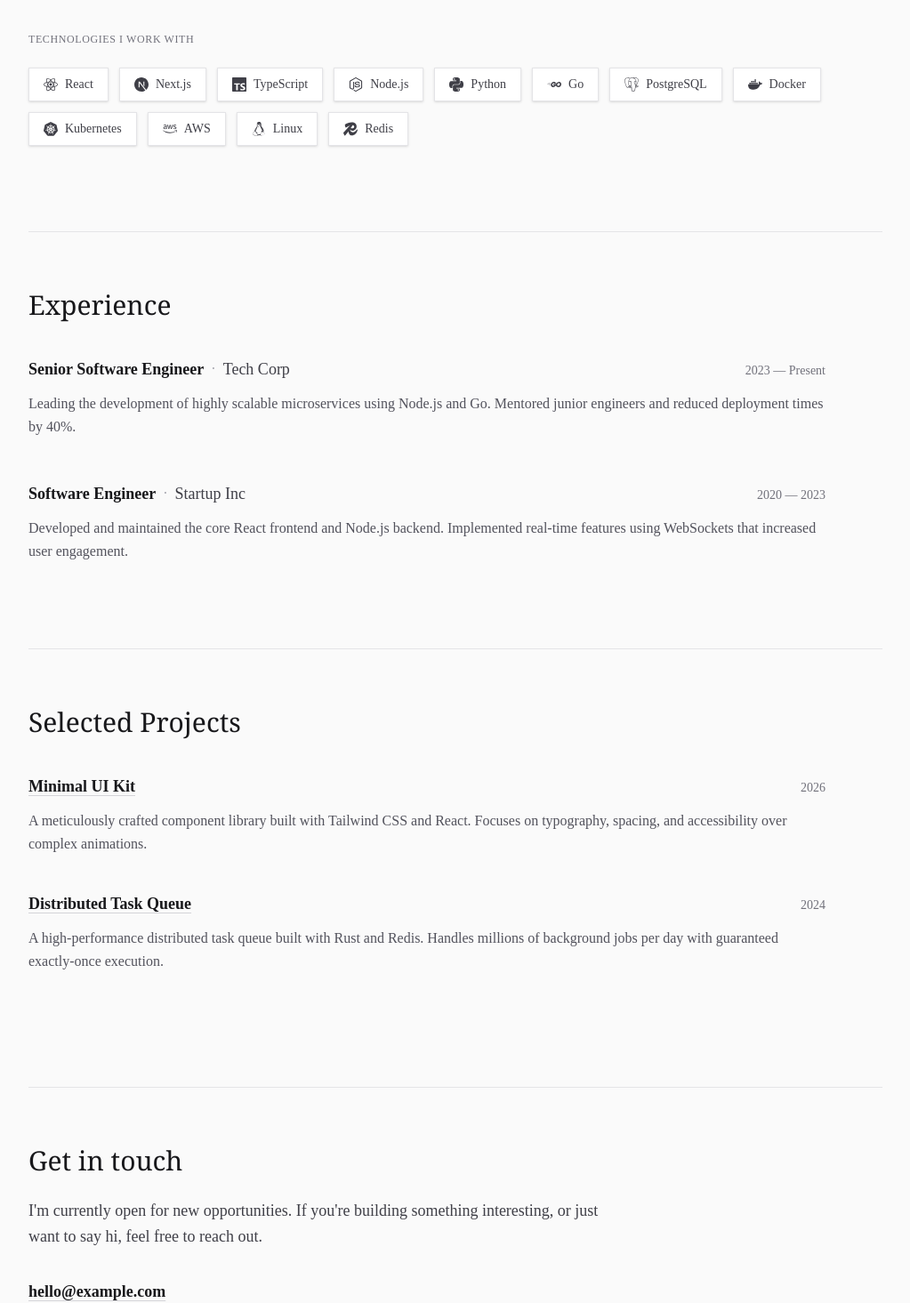
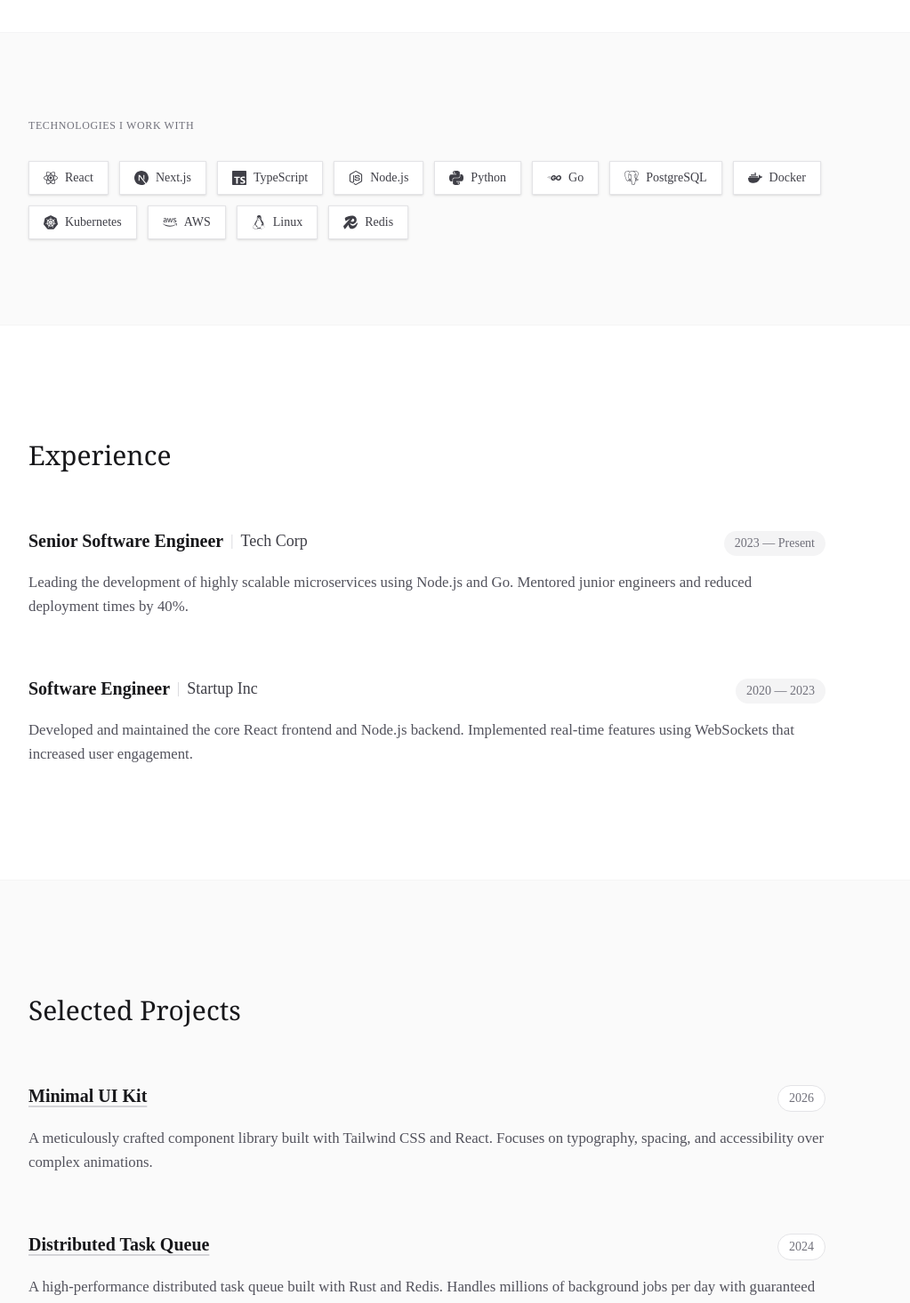
Before and after one commit to Ali-Razahaider/portfolio, a Next.js app: page / in a window 1280 px wide. Shown: the part 920-2385 px from the top of the page at 89% size, without its empty margins (128-1151 px from the left). Built offline with nearby package versions, Linux system fonts and the light colour scheme.

Commit message:
improve ui

```diff
--- a/src/app/layout.tsx
+++ b/src/app/layout.tsx
@@ -31,9 +31,9 @@
 }>) {
   return (
     <html lang="en" className={`${inter.variable} ${lora.variable} ${jetbrainsMono.variable} antialiased scroll-smooth`}>
-      <body className="min-h-screen bg-[#FAFAFA] text-[#333333] flex flex-col font-sans selection:bg-zinc-200 selection:text-black">
-        <div className="max-w-5xl mx-auto w-full px-8 flex flex-col min-h-screen">
-          <header className="flex items-center justify-between py-12 sticky top-0 bg-[#FAFAFA]/90 backdrop-blur-md z-50">
+      <body className="min-h-screen bg-white text-[#333333] flex flex-col font-sans selection:bg-zinc-200 selection:text-black">
+        <header className="w-full bg-white/90 backdrop-blur-md z-50 sticky top-0 border-b border-zinc-100">
+          <div className="max-w-5xl mx-auto w-full px-8 py-8 flex items-center justify-between">
             <Link href="/" className="text-zinc-900 font-serif text-xl font-medium tracking-tight hover:text-black transition-colors">
               {portfolioData.personal.name}
             </Link>
@@ -42,18 +42,22 @@
               <Link href="#experience" className="hover:text-zinc-900 transition-colors">Experience</Link>
               <Link href="#projects" className="hover:text-zinc-900 transition-colors">Projects</Link>
             </nav>
-          </header>
-          <main className="flex-1">
-            {children}
-          </main>
-          <footer className="py-12 mt-20 border-t border-zinc-200 text-sm text-zinc-500 flex justify-between items-center">
+          </div>
+        </header>
+
+        <main className="flex-1 w-full">
+          {children}
+        </main>
+
+        <footer className="w-full border-t border-zinc-800 bg-zinc-950">
+          <div className="max-w-5xl mx-auto w-full px-8 py-12 flex justify-between items-center text-sm text-zinc-500">
             <p>© {new Date().getFullYear()} {portfolioData.personal.name}.</p>
             <div className="flex gap-6">
-              <a href={portfolioData.personal.links.github} target="_blank" rel="noopener noreferrer" className="hover:text-zinc-900 transition-colors">GitHub</a>
-              <a href={portfolioData.personal.links.linkedin} target="_blank" rel="noopener noreferrer" className="hover:text-zinc-900 transition-colors">LinkedIn</a>
+              <a href={portfolioData.personal.links.github} target="_blank" rel="noopener noreferrer" className="hover:text-white transition-colors">GitHub</a>
+              <a href={portfolioData.personal.links.linkedin} target="_blank" rel="noopener noreferrer" className="hover:text-white transition-colors">LinkedIn</a>
             </div>
-          </footer>
-        </div>
+          </div>
+        </footer>
       </body>
     </html>
   );
--- a/src/app/page.tsx
+++ b/src/app/page.tsx
@@ -11,9 +11,10 @@
 
 export default function Home() {
   return (
-    <div className="flex flex-col gap-24 pb-24 pt-16">
+    <div className="flex flex-col">
       {/* Hero Section */}
-      <section id="about" className="flex flex-col scroll-mt-32">
+      <section id="about" className="w-full bg-white py-24 sm:py-32 scroll-mt-20">
+        <div className="max-w-5xl mx-auto w-full px-8 flex flex-col">
           <div className="font-mono text-xs text-zinc-500 tracking-wider uppercase mb-8">
             {portfolioData.personal.tagline}
           </div>
@@ -27,10 +28,12 @@
               <p key={index}>{paragraph}</p>
             ))}
           </div>
+        </div>
       </section>
 
       {/* Technologies Section */}
-      <section className="flex flex-col gap-6 scroll-mt-32 border-t border-zinc-200 pt-16">
+      <section className="w-full bg-zinc-50 py-24 border-y border-zinc-100 scroll-mt-20">
+        <div className="max-w-5xl mx-auto w-full px-8 flex flex-col gap-8">
           <h3 className="font-mono text-xs text-zinc-500 tracking-wider uppercase">
             Technologies I work with
           </h3>
@@ -38,67 +41,74 @@
             {portfolioData.technologies.map((tech, i) => (
               <div
                 key={i}
-              className="flex items-center gap-2 px-4 py-2 bg-white border border-zinc-200 text-zinc-700 text-sm font-medium shadow-sm"
+                className="flex items-center gap-2 px-4 py-2 bg-white border border-zinc-200 text-zinc-700 text-sm font-medium shadow-sm hover:border-zinc-300 transition-colors"
               >
                 <TechIcon iconName={tech.icon} />
                 <span>{tech.name}</span>
               </div>
             ))}
           </div>
+        </div>
       </section>
 
       {/* Experience Section */}
-      <section id="experience" className="flex flex-col gap-10 scroll-mt-32 border-t border-zinc-200 pt-16">
+      <section id="experience" className="w-full bg-white py-24 sm:py-32 scroll-mt-20">
+        <div className="max-w-5xl mx-auto w-full px-8 flex flex-col gap-16">
           <h2 className="font-serif text-3xl text-zinc-900">Experience</h2>
-        <div className="flex flex-col gap-12 max-w-4xl">
+          <div className="flex flex-col gap-16 max-w-4xl">
             {portfolioData.experience.map((job) => (
-            <div key={job.id} className="flex flex-col gap-3">
+              <div key={job.id} className="flex flex-col gap-4">
                 <div className="flex flex-col sm:flex-row sm:items-baseline sm:justify-between gap-2 sm:gap-4">
                   <div className="flex items-center gap-2 flex-wrap">
-                  <h3 className="text-zinc-900 font-semibold text-lg">{job.role}</h3>
-                  <span className="text-zinc-400 hidden sm:inline">·</span>
+                    <h3 className="text-zinc-900 font-semibold text-xl">{job.role}</h3>
+                    <span className="text-zinc-300 hidden sm:inline">|</span>
                     <span className="text-zinc-700 text-lg">{job.company}</span>
                   </div>
-                <span className="text-sm text-zinc-500 font-mono whitespace-nowrap">{job.date}</span>
+                  <span className="text-sm text-zinc-500 font-mono whitespace-nowrap bg-zinc-100 px-3 py-1 rounded-full">{job.date}</span>
                 </div>
-              <p className="text-zinc-600 text-base leading-relaxed">
+                <p className="text-zinc-600 text-[1.05rem] leading-relaxed">
                   {job.description}
                 </p>
               </div>
             ))}
           </div>
+        </div>
       </section>
 
       {/* Selected Projects */}
-      <section id="projects" className="flex flex-col gap-10 scroll-mt-32 border-t border-zinc-200 pt-16">
+      <section id="projects" className="w-full bg-zinc-50 py-24 sm:py-32 border-y border-zinc-100 scroll-mt-20">
+        <div className="max-w-5xl mx-auto w-full px-8 flex flex-col gap-16">
           <h2 className="font-serif text-3xl text-zinc-900">Selected Projects</h2>
-        <div className="flex flex-col gap-10 max-w-4xl">
+          <div className="flex flex-col gap-16 max-w-4xl">
             {portfolioData.projects.map((project) => (
-            <div key={project.id} className="group flex flex-col gap-3">
+              <div key={project.id} className="group flex flex-col gap-4">
                 <div className="flex flex-col sm:flex-row sm:items-baseline sm:justify-between gap-2 sm:gap-4">
-                <a href={project.link} className="text-zinc-900 font-semibold text-lg underline decoration-zinc-300 underline-offset-4 group-hover:decoration-zinc-900 transition-all">
+                  <a href={project.link} className="text-zinc-900 font-semibold text-xl underline decoration-zinc-300 underline-offset-4 group-hover:decoration-zinc-900 transition-all">
                     {project.title}
                   </a>
-                <span className="text-sm text-zinc-500 font-mono whitespace-nowrap">{project.year}</span>
+                  <span className="text-sm text-zinc-500 font-mono whitespace-nowrap bg-white px-3 py-1 rounded-full border border-zinc-200">{project.year}</span>
                 </div>
-              <p className="text-zinc-600 text-base leading-relaxed">
+                <p className="text-zinc-600 text-[1.05rem] leading-relaxed">
                   {project.description}
                 </p>
               </div>
             ))}
           </div>
+        </div>
       </section>
 
       {/* Contact */}
-      <section id="contact" className="flex flex-col gap-6 mt-8 pt-16 border-t border-zinc-200 scroll-mt-32">
-        <h2 className="font-serif text-3xl text-zinc-900">Get in touch</h2>
-        <p className="text-lg text-zinc-700 leading-relaxed max-w-2xl">
+      <section id="contact" className="w-full bg-zinc-950 py-32 scroll-mt-20">
+        <div className="max-w-5xl mx-auto w-full px-8 flex flex-col gap-8">
+          <h2 className="font-serif text-4xl text-white">Get in touch</h2>
+          <p className="text-xl text-zinc-400 leading-relaxed max-w-2xl">
             I'm currently open for new opportunities. If you're building something interesting,
             or just want to say hi, feel free to reach out.
           </p>
-        <a href={`mailto:${portfolioData.personal.email}`} className="text-zinc-900 font-semibold text-lg hover:text-black transition-colors w-fit underline decoration-zinc-300 underline-offset-4 hover:decoration-zinc-900 mt-2">
+          <a href={`mailto:${portfolioData.personal.email}`} className="text-white font-semibold text-xl transition-colors w-fit underline decoration-zinc-600 underline-offset-8 hover:decoration-white mt-4">
             {portfolioData.personal.email}
           </a>
+        </div>
       </section>
     </div>
   );
```
Lines whose indentation alone changed are shown as unchanged.
